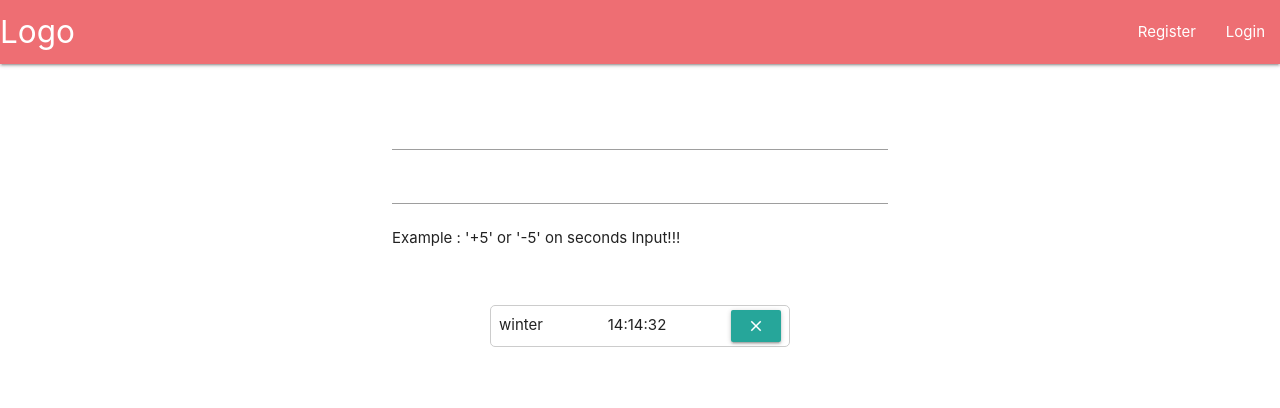
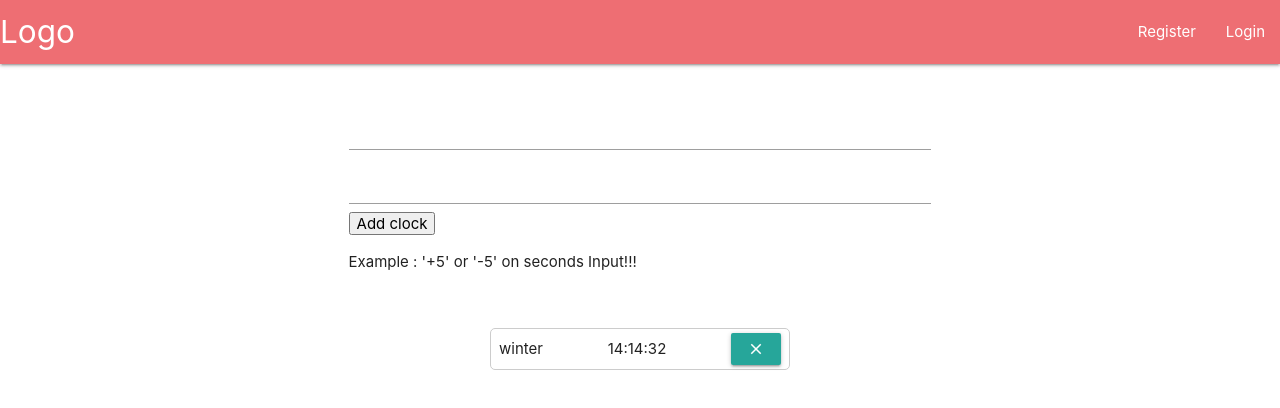
Before and after one commit to chizzkeyke/blog_for_flcd, a React (Create React App) app: page /clocks_page in a window 1280 px wide. Shown: the top 408 px of the page. Built offline with nearby package versions, Linux system fonts and the light colour scheme.

Commit message:
'Newclocks'

```diff
--- a/src/components/pages/ClocksPage.js
+++ b/src/components/pages/ClocksPage.js
@@ -40,6 +40,7 @@ export const ClocksPage = () => {
                   type='text'
                   {...register('paramToggleClock')}
                />
+               <button type='submit'>Add clock</button>
             </form>
             <div>
                <p>Example : '+5' or '-5' on seconds Input!!!</p>
```
